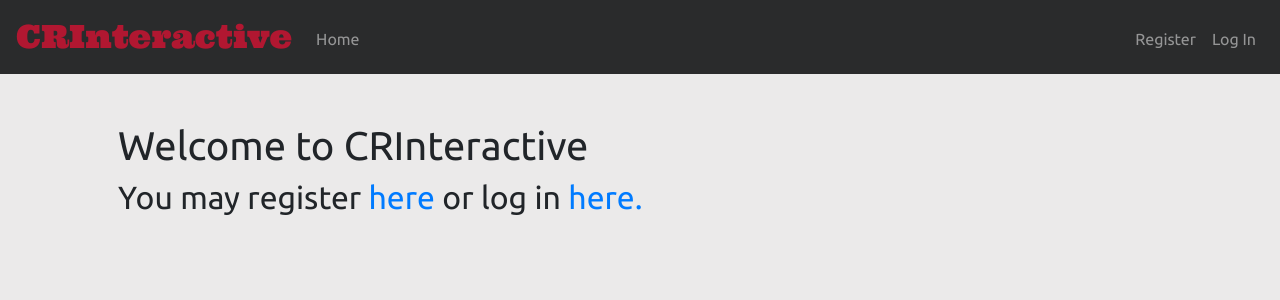
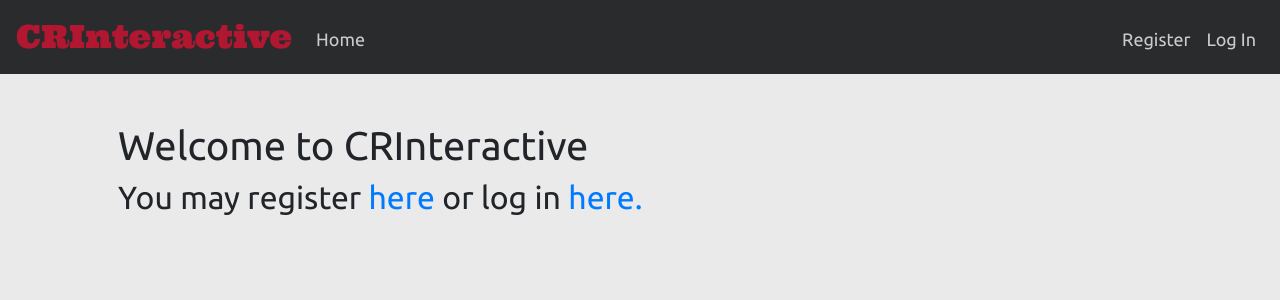
Before and after one commit to hectorastrom/CRInteractive, a Flask app: page / in a window 1280 px wide. Shown: the top 300 px of the page. Run offline with Flask 2, Linux system fonts and the light colour scheme; some libraries are stand-ins or nearby versions.

Commit message:
Navbar colors

```diff
--- a/app/static/styles.css
+++ b/app/static/styles.css
@@ -31,6 +31,16 @@
     background-color: rgb(42, 43, 44);
 }
 
+.nav-link
+{
+    font-size: 18px !important;
+    color: rgba(233, 233, 233, 0.849) !important;
+}
+
+.nav-link:hover
+{
+    color: rgba(223, 223, 223, 0.6) !important;
+}
 
 body
 {
```
